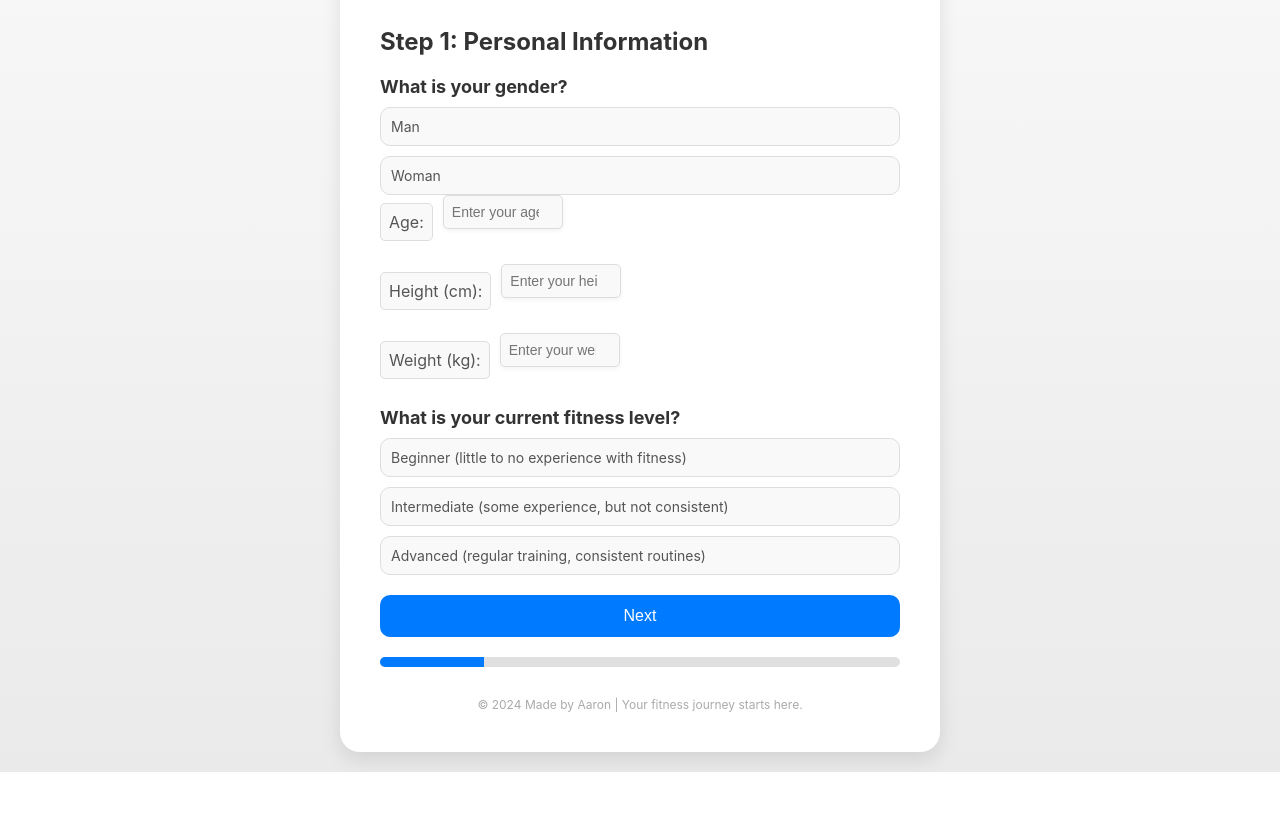
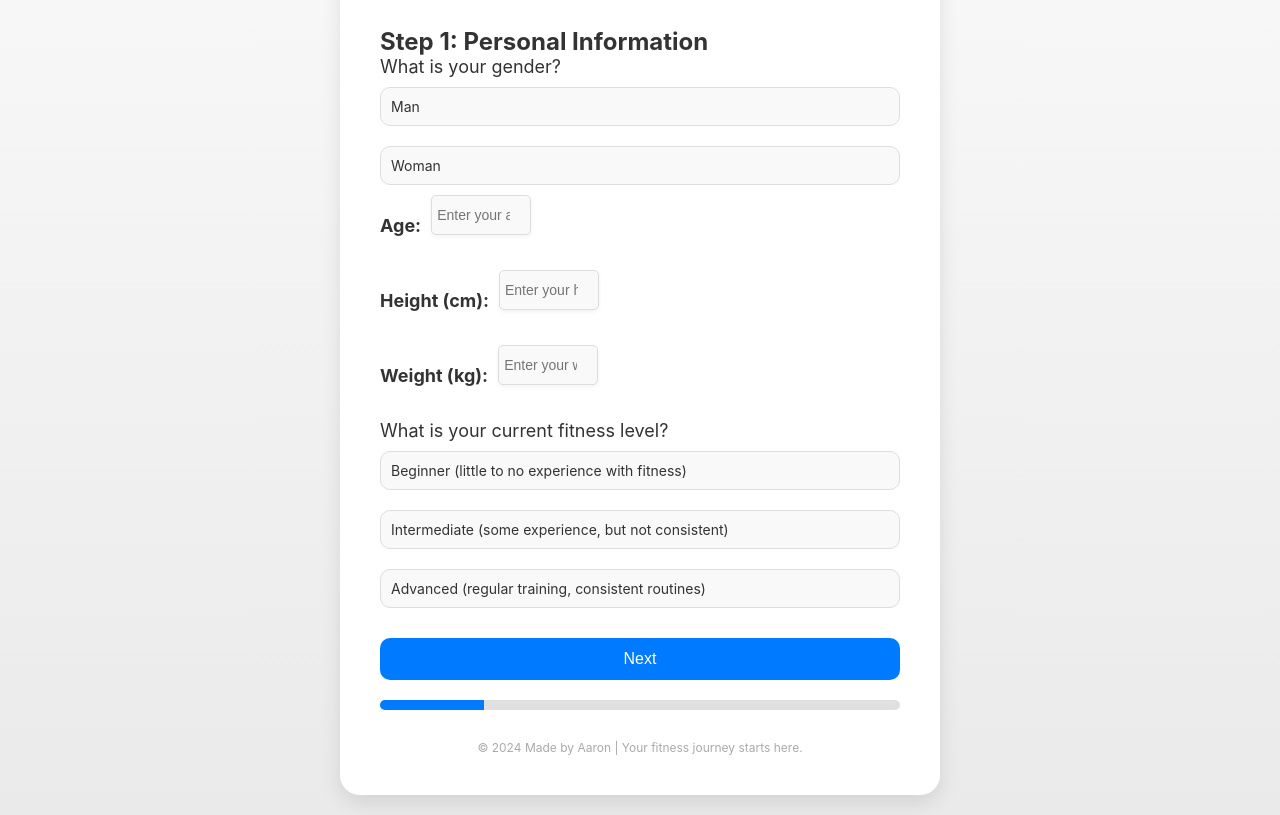
Before and after one commit to Aaron2508/Fitness-Calculator, a plain HTML site: page index.html in a window 1280 px wide. Shown: the part 127-942 px from the top of the page. Before the commit the page ends 899 px from the top, so only its background shows below. Drawn offline with Linux system fonts and the light colour scheme.

Commit message:
Update styles.css

```diff
--- a/styles.css
+++ b/styles.css
@@ -46,172 +46,70 @@ header p {
     color: #666;
 }
 
-/* Form-Step Styling */
+/* Form-step Styling */
 .form-step {
     display: none;
-    margin: 0 auto;
-    width: 100%;
 }
 
 .form-step.active {
     display: block;
 }
 
-/* Question Labels */
-label:not([for]) {
+/* General Label Styling */
+label {
     font-size: 18px;
-    font-weight: bold;
+    font-weight: normal; /* Default weight for general labels */
     color: #333;
-    margin-top: 20px;
     margin-bottom: 10px;
     display: block;
 }
 
-/* Inline Input Wrapper */
+/* Question Label Styling */
+label.question {
+    font-size: 18px;
+    font-weight: bold; /* Bold for question labels only */
+    color: #333;
+    margin-bottom: 5px;
+}
+
+/* Inline Input Styling for Age, Height, Weight */
 .inline-input {
     display: flex;
-    gap: 10px; /* Add space between label and input */
-    align-items: center; /* Align vertically */
+    align-items: center; /* Vertically align items */
     margin-bottom: 15px;
+    gap: 10px; /* Add spacing between label and input */
 }
 
-/* Inline Input Labels */
 .inline-input label {
-    font-size: 18px; /* Match question font size */
-    font-weight: bold; /* Consistent with questions */
-    color: #333; /* Same color as other questions */
-    text-align: left; /* Align text to the left */
-    background: none; /* No background */
-    border: none; /* No border */
-    padding: 0; /* Remove padding */
-    width: auto; /* Adjust to the text's width */
+    font-size: 18px;
+    font-weight: bold; /* Ensure only questions are bold */
+    color: #333;
+    margin: 0;
+    text-align: left;
 }
 
-/* Inline Input Fields */
+/* Input Boxes */
 .inline-input input {
-    width: 100px; /* Compact size for alignment */
-    padding: 5px; /* Compact padding */
-    font-size: 14px; /* Match input font size */
-    border: 1px solid #ddd; /* Light border for clean design */
-    border-radius: 5px; /* Rounded corners */
-    background: #f9f9f9; /* Light input background */
-    text-align: center; /* Align text in the center */
-    box-shadow: 0 2px 4px rgba(0, 0, 0, 0.05); /* Subtle shadow */
+    width: 100px; /* Compact box size */
+    height: 40px; /* Align height with labels */
+    padding: 5px;
+    font-size: 14px; /* Match other inputs */
+    border: 1px solid #ddd;
+    border-radius: 5px;
+    background: #f9f9f9;
+    text-align: center;
+    box-shadow: 0 2px 4px rgba(0, 0, 0, 0.05);
     transition: border-color 0.3s ease;
-}
-
-/* Inline Input Styling */
-.inline-input {
-    display: flex; /* Align items horizontally */
-    align-items: center; /* Center label and input vertically */
-    gap: 10px; /* Space between label and input */
-    margin-bottom: 15px; /* Space between rows */
-}
-
-/* Label for Age, Height, and Weight */
-.inline-input label {
-    font-size: 18px; /* Match other question font size */
-    font-weight: bold; /* Make the labels bold */
-    color: #333; /* Same dark color as other questions */
-    text-align: left; /* Align text to the left */
-    background: none; /* Remove any background styling */
-    border: none; /* Remove borders */
-    width: auto; /* Let the width adjust naturally */
-    padding: 0; /* Remove padding for clean look */
-}
-
-/* Input Box Styling for Age, Height, and Weight */
-.inline-input input {
-    width: 120px; /* Compact width for inputs */
-    padding: 8px; /* Slight padding inside input */
-    font-size: 14px; /* Match form font size */
-    border: 1px solid #ddd; /* Light border */
-    border-radius: 5px; /* Rounded corners */
-    background: #f9f9f9; /* Subtle background */
-    text-align: center; /* Center the text */
-    box-shadow: 0 2px 4px rgba(0, 0, 0, 0.05); /* Subtle shadow for depth */
-    transition: border-color 0.3s ease; /* Smooth transition on focus */
-}
-
-/* Focus Effect for Input Boxes */
-.inline-input input:focus {
-    border-color: #007aff; /* Highlight border on focus */
-    background: #ffffff; /* White background when focused */
-    outline: none; /* Remove default browser outline */
 }
 
 /* Input Focus Effect */
 .inline-input input:focus {
-    border-color: #007aff;
-    background: #ffffff; /* Bright background */
-    outline: none; /* Remove default outline */
-}
-
-/* General Input Focus Effect */
-input[type="text"]:focus,
-input[type="number"]:focus {
-    border-color: #007aff;
+    border-color: #007aff; /* Blue border on focus */
     background: #ffffff;
     outline: none;
 }
 
-/* Question Text Styling */
-label.question {
-    font-size: 18px;
-    font-weight: bold;
-    color: #333;
-    margin-top: 20px;
-    margin-bottom: 10px;
-    display: block;
-}
-
-/* Option Group Labels */
-.option-group label {
-    font-size: 16px;
-    color: #555;
-    padding: 10px;
-    border: 1px solid #ddd;
-    border-radius: 5px;
-    background: #f9f9f9;
-    cursor: pointer;
-    transition: background 0.3s ease, border-color 0.3s ease;
-}
-
-.option-group label:hover {
-    background: #f0f8ff;
-    border-color: #007aff;
-}
-
-/* Selected Option Styling */
-.option-group input {
-    display: none; /* Hide radio/checkbox inputs */
-}
-
-.option-group input:checked + label {
-    background: #007aff;
-    color: white;
-    border-color: #007aff;
-}
-
-/* Option Labels */
-label[for] {
-    font-size: 16px; /* Slightly smaller text for options */
-    font-weight: normal; /* Regular weight */
-    color: #555; /* Subtle color for options */
-    padding: 8px; /* Add padding for better look */
-    border: 1px solid #ddd; /* Optional border for button-like appearance */
-    border-radius: 5px;
-    background: #f9f9f9; /* Light background for options */
-    cursor: pointer; /* Pointer cursor for clickable options */
-    transition: background 0.3s ease, border-color 0.3s ease;
-}
-
-/* Hover Effect for Option Labels */
-label[for]:hover {
-    background: #f0f8ff; /* Light blue hover effect */
-    border-color: #007aff; /* Apple-style blue border */
-}
-
+/* General Input Styling */
 input, textarea {
     width: 100%;
     padding: 12px;
@@ -224,10 +122,9 @@ input, textarea {
     transition: border-color 0.2s ease-in-out;
 }
 
-input:focus, .inline-input input:focus {
-    border-color: #007aff; /* Apple-style blue border */
-    background: #ffffff; /* White background */
-    outline: none; /* Remove default outline */
+input:focus, textarea:focus {
+    border-color: #007aff;
+    outline: none;
 }
 
 textarea {
@@ -235,15 +132,7 @@ textarea {
     height: 100px;
 }
 
-/* Add focus effect for inputs */
-input[type="number"]:focus,
-input[type="text"]:focus {
-    border-color: #007aff; /* Apple-style blue border */
-    outline: none; /* Remove default outline */
-    background: #ffffff; /* Brighten background on focus */
-}
-
-/* Option group styling */
+/* Option Group Styling */
 .option-group {
     display: flex;
     flex-direction: column;
@@ -275,6 +164,7 @@ input[type="text"]:focus {
     border-color: #007aff;
 }
 
+/* Progress Styling */
 .progress {
     background: #007aff;
     height: 100%;
@@ -282,13 +172,13 @@ input[type="text"]:focus {
     transition: width 0.3s ease;
 }
 
-/* Button styling */
+/* Button Styling */
 .buttons {
     display: flex;
     justify-content: space-between;
     margin-top: 20px;
     gap: 10px;
-    margin-bottom: 20px; /* Ensure space below buttons */
+    margin-bottom: 20px;
 }
 
 .button {
@@ -319,13 +209,13 @@ button:disabled {
     width: 100%;
     background: #e0e0e0;
     border-radius: 5px;
-    margin-top: 20px; /* Add space above the progress bar */
+    margin-top: 20px;
     height: 10px;
     overflow: hidden;
     position: relative;
 }
 
-/* Herstart knop */
+/* Restart Button */
 .restart-button {
     background: #ff3b30;
 }
```
